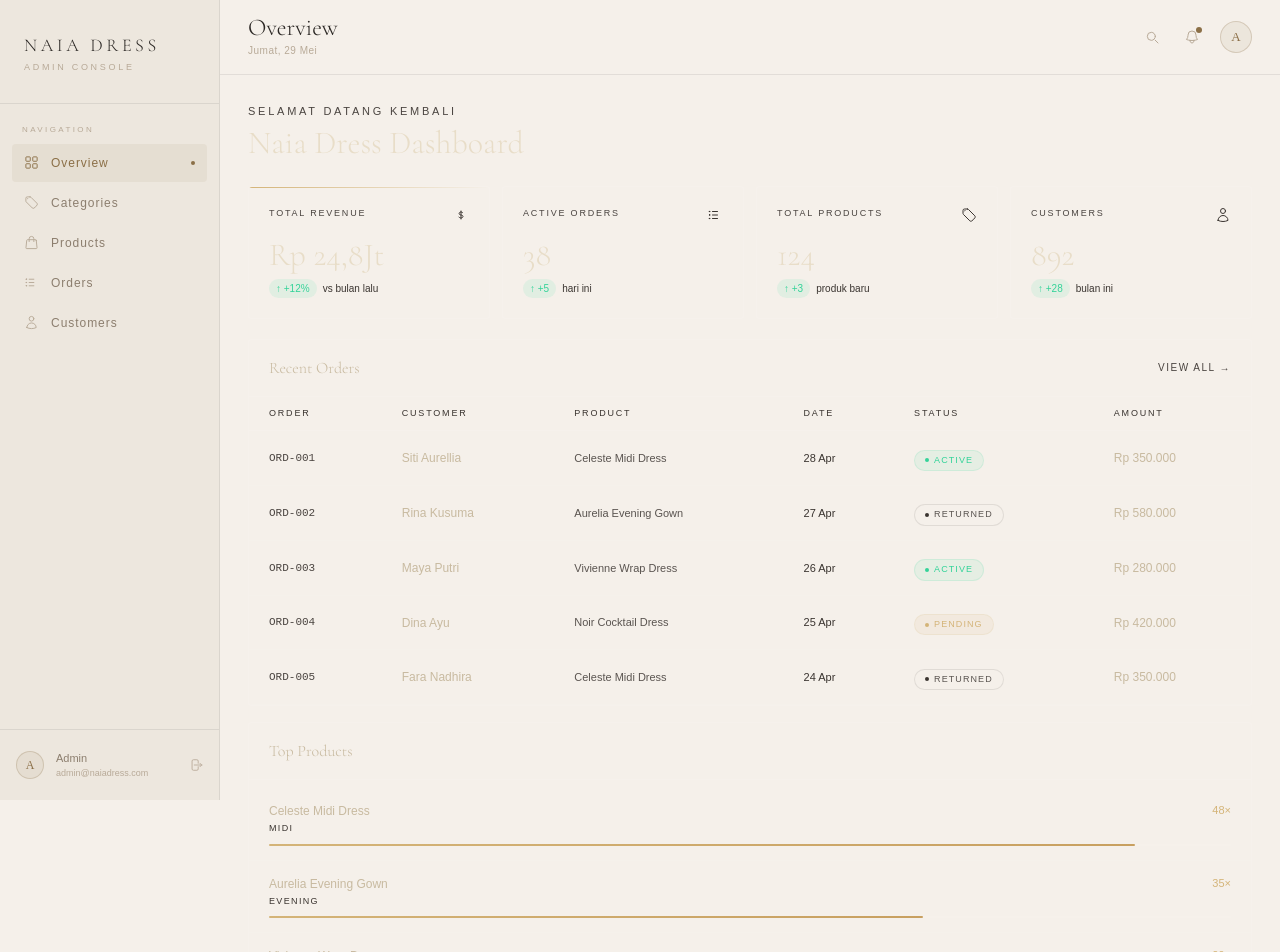
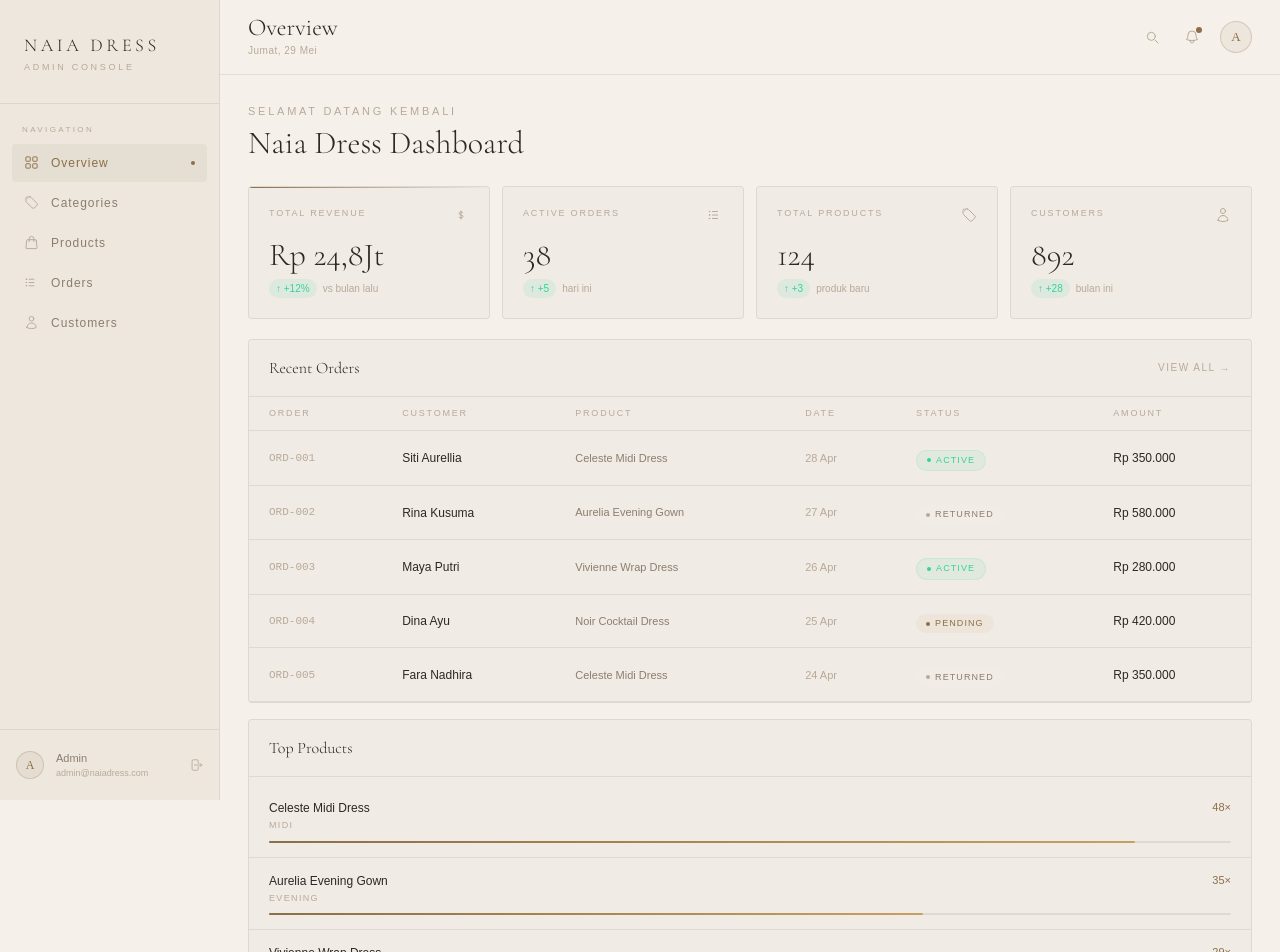
Before and after one commit to hafidhanifan/dress-rent-system, a Next.js app in the folder apps/frontend/: page /admin/dashboard in a window 1280 px wide. Shown: the top 952 px of the page. Built offline with nearby package versions, Linux system fonts and the light colour scheme; no server answers.

Commit message:
modified:   apps/frontend/src/app/(admin)/admin/dashboard/page.tsx

```diff
--- a/apps/frontend/src/app/(admin)/admin/dashboard/page.tsx
+++ b/apps/frontend/src/app/(admin)/admin/dashboard/page.tsx
@@ -152,14 +152,22 @@ const topProducts = [
 
 const statusCfg: Record<string, { bg: string; color: string; dot: string }> = {
   Active: { bg: "rgba(52,211,153,0.08)", color: "#34d399", dot: "#34d399" },
-  Returned: { bg: "rgba(255,255,255,0.04)", color: "#5a5450", dot: "#3a3430" },
-  Pending: { bg: "rgba(212,180,120,0.1)", color: "#d4b478", dot: "#d4b478" },
+  Returned: {
+    bg: "rgba(255,255,255,0.04)",
+    color: "var(--admin-text-muted)",
+    dot: "var(--admin-text-faint)",
+  },
+  Pending: {
+    bg: "rgba(212,180,120,0.1)",
+    color: "var(--admin-accent)",
+    dot: "var(--admin-accent)",
+  },
 };
 
 // Warna aksen emas
-const GOLD = "#d4b478";
-const CARD = "rgba(255,255,255,0.03)";
-const BORDER = "rgba(255,255,255,0.07)";
+const GOLD = "var(--admin-accent)";
+const CARD = "var(--admin-card-bg)";
+const BORDER = "var(--admin-border)";
 
 export default function DashboardPage() {
   return (
@@ -171,7 +179,7 @@ export default function DashboardPage() {
             fontSize: 11,
             letterSpacing: "0.25em",
             textTransform: "uppercase",
-            color: "#4a4440",
+            color: "var(--admin-text-faint)",
           }}
         >
           Selamat datang kembali
@@ -181,7 +189,7 @@ export default function DashboardPage() {
             fontFamily: "'Cormorant Garamond', serif",
             fontSize: "clamp(1.6rem, 3vw, 2rem)",
             fontWeight: 300,
-            color: "#e8ddc8",
+            color: "var(--admin-text)",
             lineHeight: 1.2,
             marginTop: 4,
           }}
@@ -238,12 +246,12 @@ export default function DashboardPage() {
                   fontSize: 9,
                   letterSpacing: "0.2em",
                   textTransform: "uppercase",
-                  color: "#4a4440",
+                  color: "var(--admin-text-faint)",
                 }}
               >
                 {s.label}
               </p>
-              <span style={{ color: "#3a3430" }}>{s.icon}</span>
+              <span style={{ color: "var(--admin-text-faint)" }}>{s.icon}</span>
             </div>
 
             <p
@@ -251,7 +259,7 @@ export default function DashboardPage() {
                 fontFamily: "'Cormorant Garamond', serif",
                 fontSize: "clamp(1.5rem, 3vw, 2rem)",
                 fontWeight: 300,
-                color: "#e8ddc8",
+                color: "var(--admin-text)",
                 lineHeight: 1,
                 marginBottom: 8,
               }}
@@ -273,7 +281,9 @@ export default function DashboardPage() {
               >
                 {s.up ? "↑" : "↓"} {s.change}
               </span>
-              <span style={{ fontSize: 10, color: "#3a3430" }}>{s.sub}</span>
+              <span style={{ fontSize: 10, color: "var(--admin-text-faint)" }}>
+                {s.sub}
+              </span>
             </div>
           </div>
         ))}
@@ -307,7 +317,7 @@ export default function DashboardPage() {
                 fontFamily: "'Cormorant Garamond', serif",
                 fontSize: 16,
                 fontWeight: 300,
-                color: "#c8baa0",
+                color: "var(--admin-text)",
               }}
             >
               Recent Orders
@@ -318,9 +328,9 @@ export default function DashboardPage() {
                 fontSize: 10,
                 letterSpacing: "0.15em",
                 textTransform: "uppercase",
-                color: "#4a4440",
+                color: "var(--admin-text-faint)",
               }}
-              className="hover:!text-[#d4b478] transition-colors"
+              className="hover:!text-[var(--admin-accent)] transition-colors"
             >
               View All →
             </a>
@@ -352,7 +362,7 @@ export default function DashboardPage() {
                         fontSize: 9,
                         letterSpacing: "0.2em",
                         textTransform: "uppercase",
-                        color: "#3a3430",
+                        color: "var(--admin-text-faint)",
                         fontWeight: 400,
                         borderBottom: `1px solid ${BORDER}`,
                       }}
@@ -366,14 +376,14 @@ export default function DashboardPage() {
                 {orders.map((o, i) => (
                   <tr
                     key={i}
-                    style={{ borderBottom: `1px solid rgba(255,255,255,0.03)` }}
-                    className="hover:bg-white/[0.02] transition-colors"
+                    style={{ borderBottom: `1px solid var(--admin-border)` }}
+                    className="hover:bg-black/[0.02] transition-colors"
                   >
                     <td
                       style={{
                         padding: "14px 20px",
                         fontSize: 11,
-                        color: "#4a4440",
+                        color: "var(--admin-text-faint)",
                         fontFamily: "monospace",
                       }}
                     >
@@ -383,7 +393,7 @@ export default function DashboardPage() {
                       style={{
                         padding: "14px 20px",
                         fontSize: 12,
-                        color: "#c8baa0",
+                        color: "var(--admin-text)",
                       }}
                     >
                       {o.customer}
@@ -392,7 +402,7 @@ export default function DashboardPage() {
                       style={{
                         padding: "14px 20px",
                         fontSize: 11,
-                        color: "#5a5450",
+                        color: "var(--admin-text-muted)",
                       }}
                     >
                       {o.product}
@@ -401,7 +411,7 @@ export default function DashboardPage() {
                       style={{
                         padding: "14px 20px",
                         fontSize: 11,
-                        color: "#3a3430",
+                        color: "var(--admin-text-faint)",
                       }}
                     >
                       {o.date}
@@ -438,7 +448,7 @@ export default function DashboardPage() {
                       style={{
                         padding: "14px 20px",
                         fontSize: 12,
-                        color: "#c8baa0",
+                        color: "var(--admin-text)",
                       }}
                     >
                       {o.amount}
@@ -469,7 +479,7 @@ export default function DashboardPage() {
                 fontFamily: "'Cormorant Garamond', serif",
                 fontSize: 16,
                 fontWeight: 300,
-                color: "#c8baa0",
+                color: "var(--admin-text)",
               }}
             >
               Top Products
@@ -483,7 +493,7 @@ export default function DashboardPage() {
                   padding: "14px 20px",
                   borderBottom:
                     i < topProducts.length - 1
-                      ? `1px solid rgba(255,255,255,0.03)`
+                      ? `1px solid var(--admin-border)`
                       : "none",
                 }}
               >
@@ -498,7 +508,7 @@ export default function DashboardPage() {
                     <p
                       style={{
                         fontSize: 12,
-                        color: "#c8baa0",
+                        color: "var(--admin-text)",
                         marginBottom: 2,
                       }}
                     >
@@ -509,19 +519,21 @@ export default function DashboardPage() {
                         fontSize: 9,
                         letterSpacing: "0.15em",
                         textTransform: "uppercase",
-                        color: "#3a3430",
+                        color: "var(--admin-text-faint)",
                       }}
                     >
                       {p.cat}
                     </p>
                   </div>
-                  <p style={{ fontSize: 11, color: "#d4b478" }}>{p.rentals}×</p>
+                  <p style={{ fontSize: 11, color: "var(--admin-accent)" }}>
+                    {p.rentals}×
+                  </p>
                 </div>
                 {/* Progress bar */}
                 <div
                   style={{
                     height: 2,
-                    background: "rgba(255,255,255,0.05)",
+                    background: "var(--admin-border)",
                     borderRadius: 2,
                   }}
                 >
```
